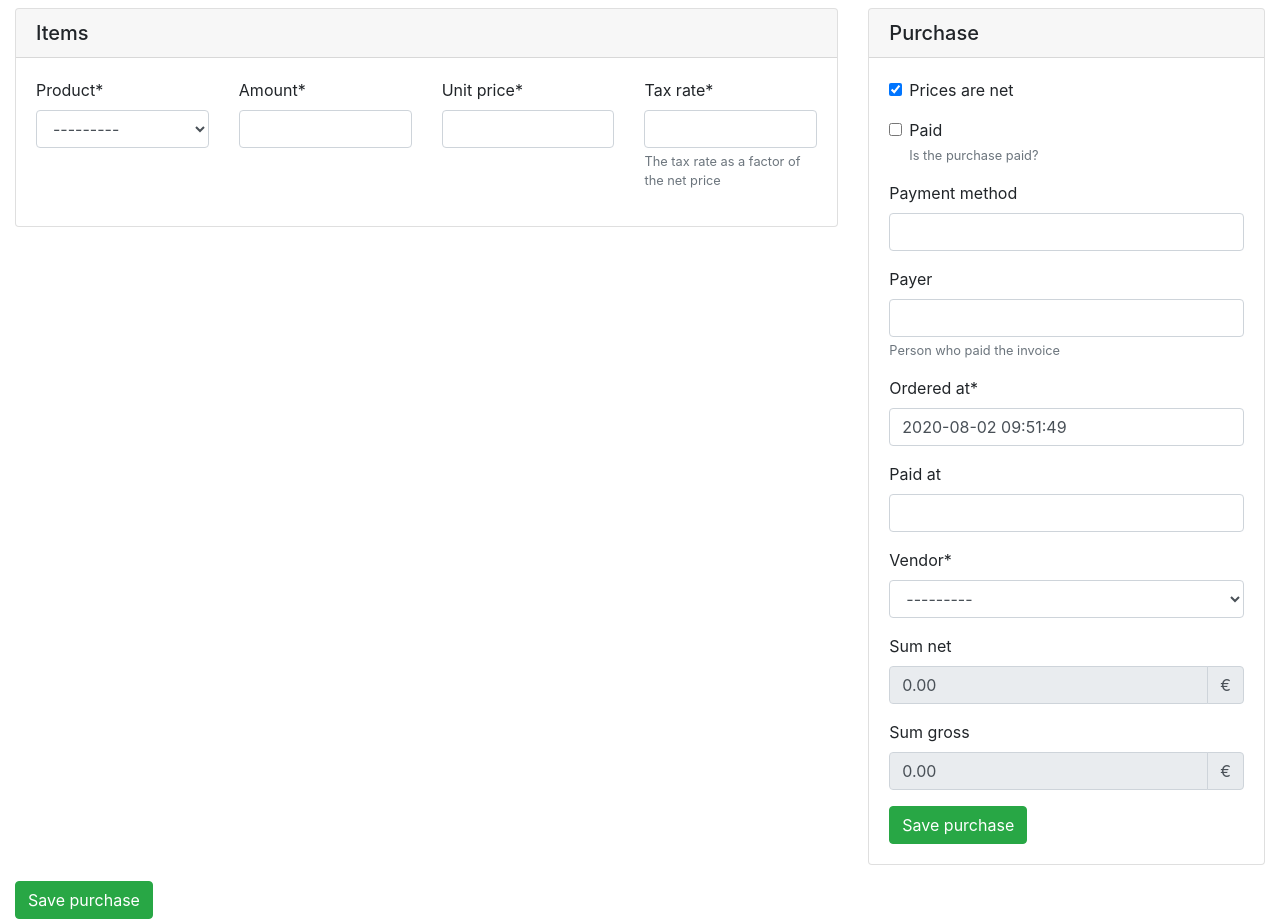
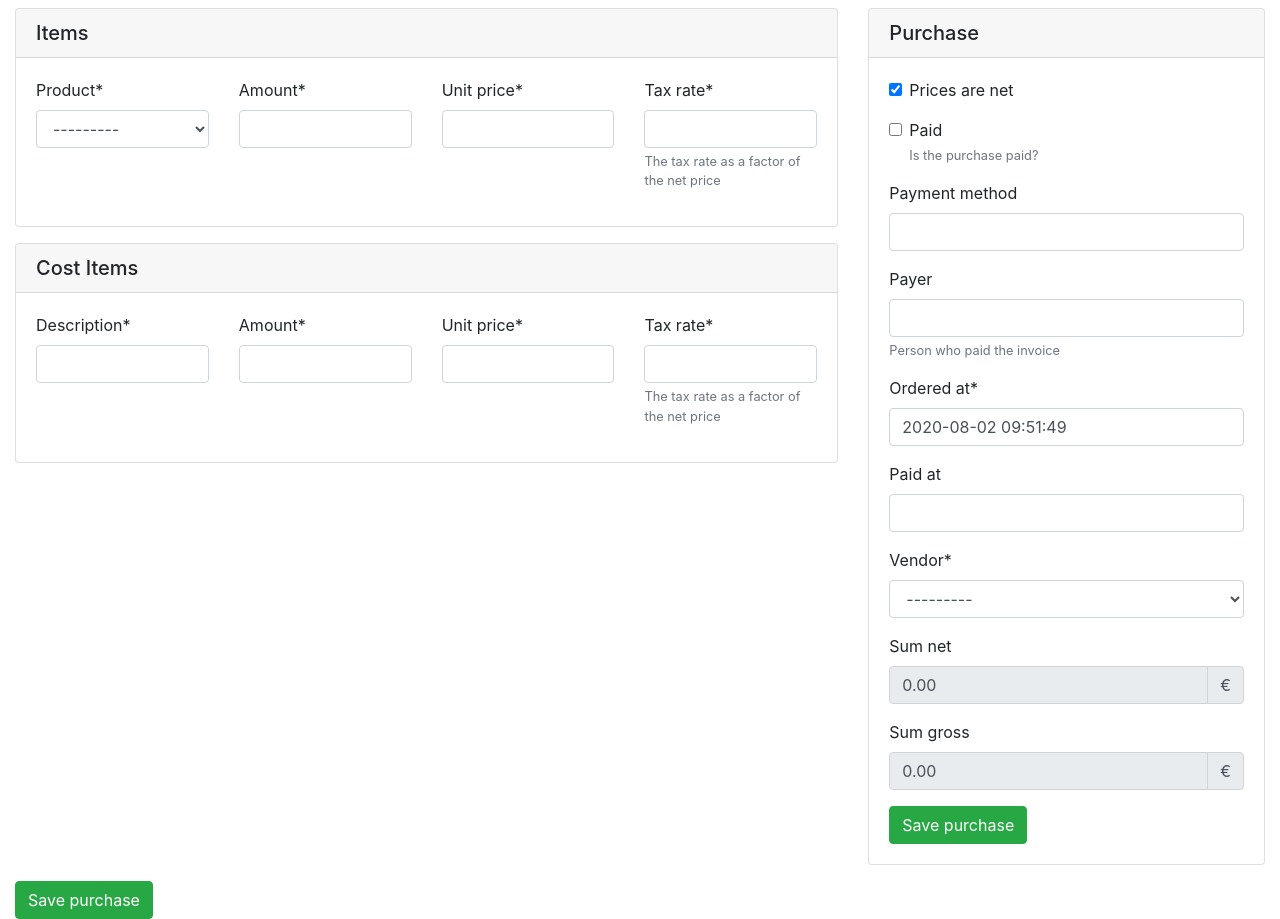
Before and after one commit to c3loc/squirrel, a Django app: page /purchases/new in a window 1280 px wide. Shown: the part 56-975 px from the top of the page. Run offline with Django 3.2, Linux system fonts and the light colour scheme; the visitor is signed in with stand-in values (Sample User, id 1); data that the repository does not hold is empty; parts of the project's set-up code (start-up, migrations or seed data) failed here and were passed over; some libraries are stand-ins or nearby versions.

Commit message:
feat: add cost items to purchases

```diff
--- a/src/squirrel/orders/admin.py
+++ b/src/squirrel/orders/admin.py
@@ -1,5 +1,6 @@
 from django.contrib import admin
 from squirrel.orders.models import (
+    CostItem,
     Event,
     Order,
     Pillage,
@@ -16,3 +17,4 @@ admin.site.register(Product)
 admin.site.register(Purchase)
 admin.site.register(Pillage)
 admin.site.register(Stockpile)
+admin.site.register(CostItem)
--- a/src/squirrel/orders/forms.py
+++ b/src/squirrel/orders/forms.py
@@ -4,6 +4,7 @@ from crispy_forms.layout import Fieldset, Layout, Submit
 from django import forms
 from django.forms import ChoiceField, ModelChoiceField, inlineformset_factory
 from squirrel.orders.models import (
+    CostItem,
     Event,
     Order,
     Pillage,
@@ -114,6 +115,14 @@ StockpileFormSet = inlineformset_factory(
 )
 
 
+CostItemFormSet = inlineformset_factory(
+    Purchase,
+    CostItem,
+    fields=["description", "amount", "unit_price", "tax", "id"],
+    extra=1,
+)
+
+
 class PillageForm(forms.ModelForm):
     class Meta:
         model = Pillage
--- a/src/squirrel/orders/models.py
+++ b/src/squirrel/orders/models.py
@@ -78,31 +78,57 @@ class Purchase(models.Model):
         if self.is_net:
             return self.__sum_without_tax_adjustment()
 
-        # Sum over all purchase sums, for each purchase divide by its tax
-        return Stockpile.objects.filter(purchase=self).aggregate(
-            total=Sum(
-                F("amount") * F("unit_price") / F("tax"), output_field=MoneyField(),
-            )
-        )["total"]
+        # Sum over all purchase sums and cost items, divide each by its tax
+        sums = [
+            Stockpile.objects.filter(purchase=self).aggregate(
+                total=Sum(
+                    F("amount") * F("unit_price") / F("tax"), output_field=MoneyField(),
+                )
+            )["total"],
+            CostItem.objects.filter(purchase=self).aggregate(
+                total=Sum(
+                    F("amount") * F("unit_price") / F("tax"), output_field=MoneyField(),
+                )
+            )["total"],
+        ]
+
+        return sum([item for item in sums if item is not None])
 
     @property
     def sum_gross(self):
         """ The sum of the purchase in €, gross"""
         if self.is_net:
-            # Sum over all purchase sums, for each purchase multiply with its tax
-            return Stockpile.objects.filter(purchase=self).aggregate(
-                total=Sum(
-                    F("amount") * F("unit_price") * F("tax"), output_field=MoneyField(),
-                )
-            )["total"]
+            # Sum over all purchase sums and cost items, multiply each with its tax
+            sums = [
+                Stockpile.objects.filter(purchase=self).aggregate(
+                    total=Sum(
+                        F("amount") * F("unit_price") * F("tax"),
+                        output_field=MoneyField(),
+                    )
+                )["total"],
+                CostItem.objects.filter(purchase=self).aggregate(
+                    total=Sum(
+                        F("amount") * F("unit_price") * F("tax"),
+                        output_field=MoneyField(),
+                    )
+                )["total"],
+            ]
+            return sum([item for item in sums if item is not None])
 
         return self.__sum_without_tax_adjustment()
 
     def __sum_without_tax_adjustment(self):
-        """ Returns the sum of all stockpiles without adding or subtracting tax """
-        return Stockpile.objects.filter(purchase=self).aggregate(
-            total=Sum(F("amount") * F("unit_price"), output_field=MoneyField())
-        )["total"]
+        """ Returns the sum of all stockpiles and cost items without adding or subtracting tax"""
+        sums = [
+            Stockpile.objects.filter(purchase=self).aggregate(
+                total=Sum(F("amount") * F("unit_price"), output_field=MoneyField())
+            )["total"],
+            CostItem.objects.filter(purchase=self).aggregate(
+                total=Sum(F("amount") * F("unit_price"), output_field=MoneyField())
+            )["total"],
+        ]
+
+        return sum([item for item in sums if item is not None])
 
     def __str__(self):
         return "Purchase with {} @ {}".format(self.vendor, self.ordered_at.date())
@@ -317,3 +343,27 @@ class Pillage(models.Model):
 
     def __str__(self):
         return f"Pillage of {self.amount} for {self.order} from {self.stockpile}"
+
+
+class CostItem(models.Model):
+    """
+    A CostItem is something that costs us additional money, but does not yield a good.
+    E.g. shipping costs etc.
+
+    The sum of all cost items is equally divided to all pillages of stockpiles from this purchase.
+    """
+
+    description = models.CharField(max_length=250)
+    amount = models.PositiveIntegerField()
+    unit_price = MoneyField(max_digits=19, decimal_places=4, default_currency="EUR")
+
+    # All CostItems belong to a purchase
+    purchase = models.ForeignKey(Purchase, on_delete=models.CASCADE)
+
+    # The tax rate for the stockpile as a factor
+    tax = models.FloatField(
+        verbose_name="Tax rate", help_text="The tax rate as a factor of the net price"
+    )
+
+    def __str__(self):
+        return f"Extra cost of {self.description} for {self.purchase}"
--- a/src/squirrel/orders/views.py
+++ b/src/squirrel/orders/views.py
@@ -8,6 +8,7 @@ from django.http import HttpResponse
 from django.shortcuts import get_object_or_404, redirect, render
 from django_tables2 import SingleTableView
 from squirrel.orders.forms import (
+    CostItemFormSet,
     EventForm,
     OrderForm,
     PillageForm,
@@ -523,28 +524,35 @@ def purchase(request, purchase_id=None):
             if request.user.has_perm("orders.change_purchase"):
                 form = PurchaseForm(request.POST, instance=purchase_object)
                 formset = StockpileFormSet(request.POST, instance=form.instance)
+                costitem_formset = CostItemFormSet(request.POST, instance=form.instance)
             else:
                 raise PermissionDenied
         else:
             if request.user.has_perm("orders.add_purchase"):
                 form = PurchaseForm(request.POST)
                 formset = StockpileFormSet(request.POST, instance=form.instance)
+                costitem_formset = CostItemFormSet(request.POST, instance=form.instance)
             else:
                 raise PermissionDenied
 
-        if form.is_valid() and formset.is_valid():
+        if form.is_valid() and formset.is_valid() and costitem_formset.is_valid():
             p = form.save()
             formset.save()
+            costitem_formset.save()
             return redirect(f"/purchases/{p.id}")
 
     else:
         if purchase_object:
             form = PurchaseForm(instance=purchase_object)
             formset = StockpileFormSet(instance=Purchase.objects.get(id=purchase_id))
+            costitem_formset = CostItemFormSet(
+                instance=Purchase.objects.get(id=purchase_id)
+            )
 
         else:
             form = PurchaseForm()
             formset = StockpileFormSet()
+            costitem_formset = CostItemFormSet()
 
     # FIXME: I am sure this can be done better
     if purchase_object:
@@ -557,7 +565,13 @@ def purchase(request, purchase_id=None):
     return render(
         request,
         "purchase.html",
-        {"form": form, "formset": formset, "sum_net": sum_net, "sum_gross": sum_gross},
+        {
+            "form": form,
+            "formset": formset,
+            "costitem_formset": costitem_formset,
+            "sum_net": sum_net,
+            "sum_gross": sum_gross,
+        },
     )
 
 
--- a/src/templates/purchase.html
+++ b/src/templates/purchase.html
@@ -33,6 +33,31 @@
           {% endfor %}
         </div>
       </div>
+      <div class="card mb-3">
+        <h5 class="card-header">Cost Items</h5>
+        <div class="card-body">
+          {{ costitem_formset.management_form }}
+          {% for f in costitem_formset %}
+          <div class="row">
+            <div class="col-3">
+              {{ f.description|as_crispy_field }}
+            </div>
+            <div class="col-3">
+              {{ f.amount|as_crispy_field }}
+            </div>
+            <div class="col-3">
+              {{ f.unit_price|as_crispy_field }}
+            </div>
+            <div class="col-3">
+              {{ f.tax|as_crispy_field }}
+            </div>
+            {{ f.id|as_crispy_field }}
+            {{ f.purchase|as_crispy_field }}
+          </div>
+          {% endfor %}
+        </div>
+      </div>
+
     </div>
     <div class="col-sm-4">
       <div class="card mb-3">
```
Also changed, not shown: src/squirrel/orders/migrations/0008_costitem.py (added).
